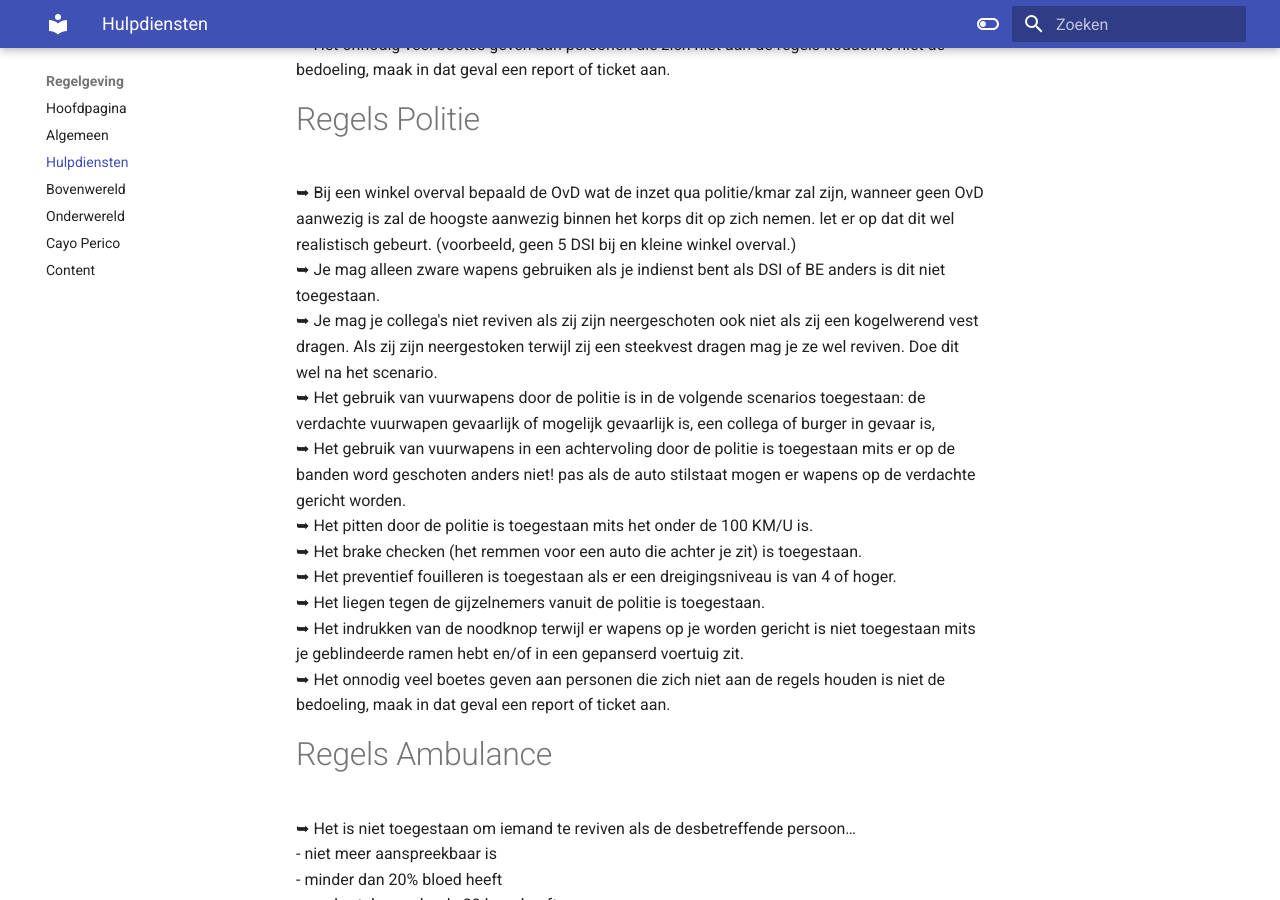
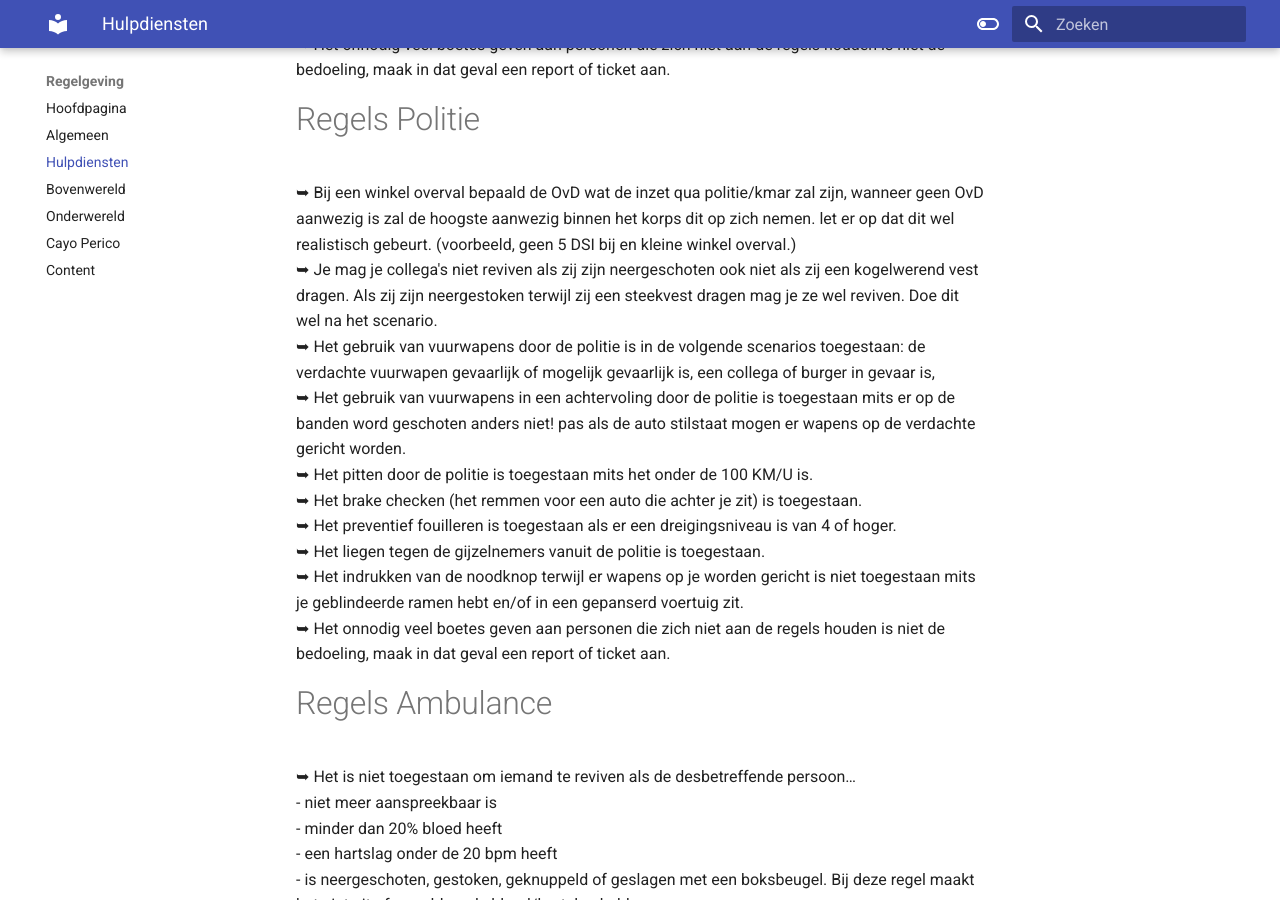
Before and after one commit to CappaWappa/Regels, an MkDocs documentation site: the page built from docs/hulpdiensten.md, in a window 1280 px wide and 900 px high, scrolled down 583 px. Built offline with MkDocs 1.6.1 and Material for MkDocs 9.7.7, drawn with Linux system fonts in a browser that asks for light colours; comment, search, counter and statistics services are not loaded.

Commit message:
Update hulpdiensten.md

```diff
--- a/docs/hulpdiensten.md
+++ b/docs/hulpdiensten.md
@@ -18,7 +18,6 @@
 
  ➥ Bij een winkel overval bepaald de OvD wat de inzet qua politie/kmar zal zijn, wanneer geen OvD aanwezig is zal de hoogste aanwezig binnen het korps dit op zich nemen.
  let er op dat dit wel realistisch gebeurt. (voorbeeld, geen 5 DSI bij en kleine winkel overval.) </br>
- ➥ Je mag alleen zware wapens gebruiken als je indienst bent als DSI of BE anders is dit niet toegestaan.<br>
  ➥ Je mag je collega's niet reviven als zij zijn neergeschoten ook niet als zij een kogelwerend vest dragen. Als zij zijn neergestoken terwijl zij een steekvest dragen mag je ze wel reviven. Doe dit wel na het scenario. </br>
  ➥ Het gebruik van vuurwapens door de politie is in de volgende scenarios toegestaan: de verdachte vuurwapen gevaarlijk of mogelijk gevaarlijk is, een collega of burger in gevaar is, </br>
  ➥ Het gebruik van vuurwapens in een achtervoling door de politie is toegestaan mits er op de banden word geschoten anders niet! pas als de auto stilstaat mogen er wapens op de verdachte gericht worden.</br>
```
